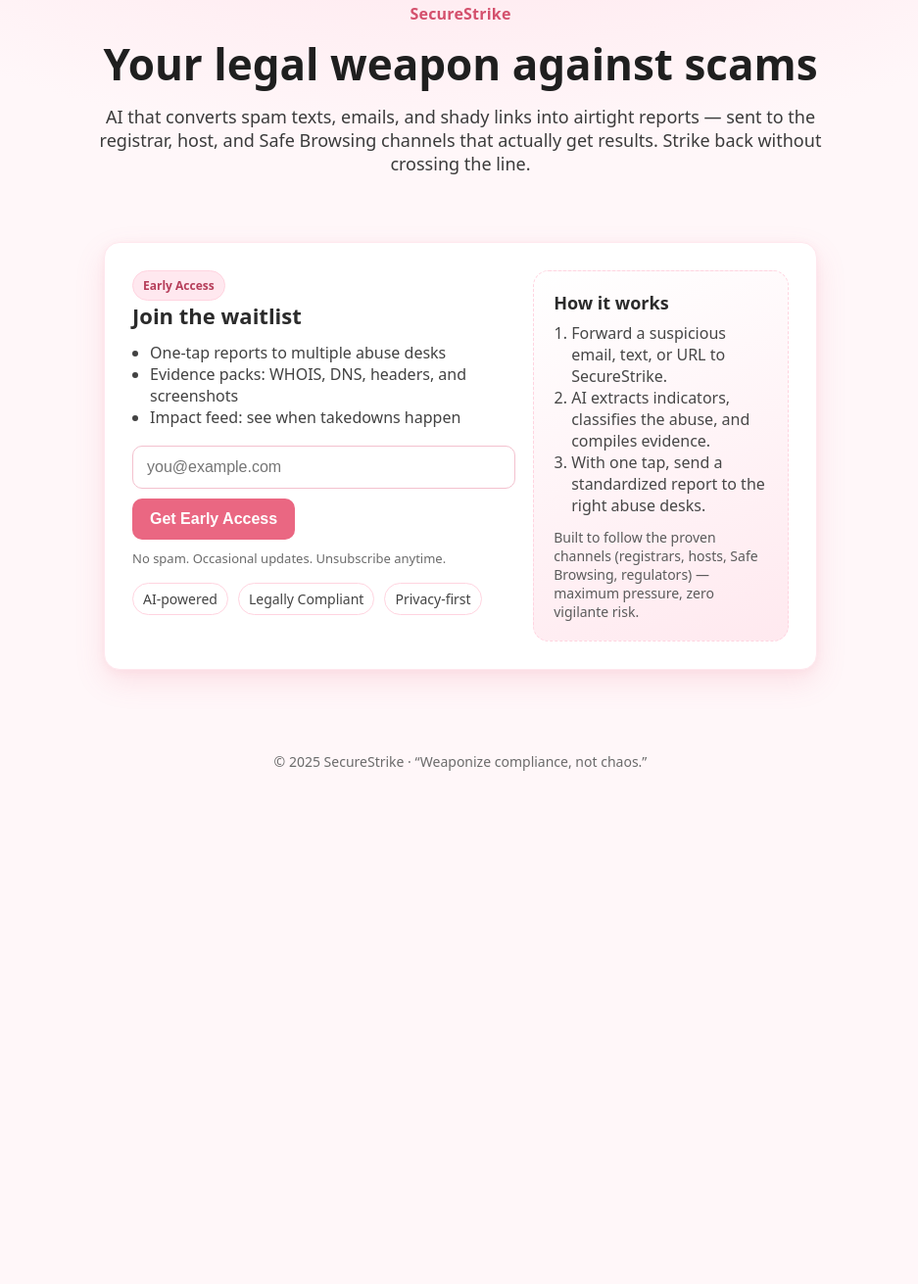
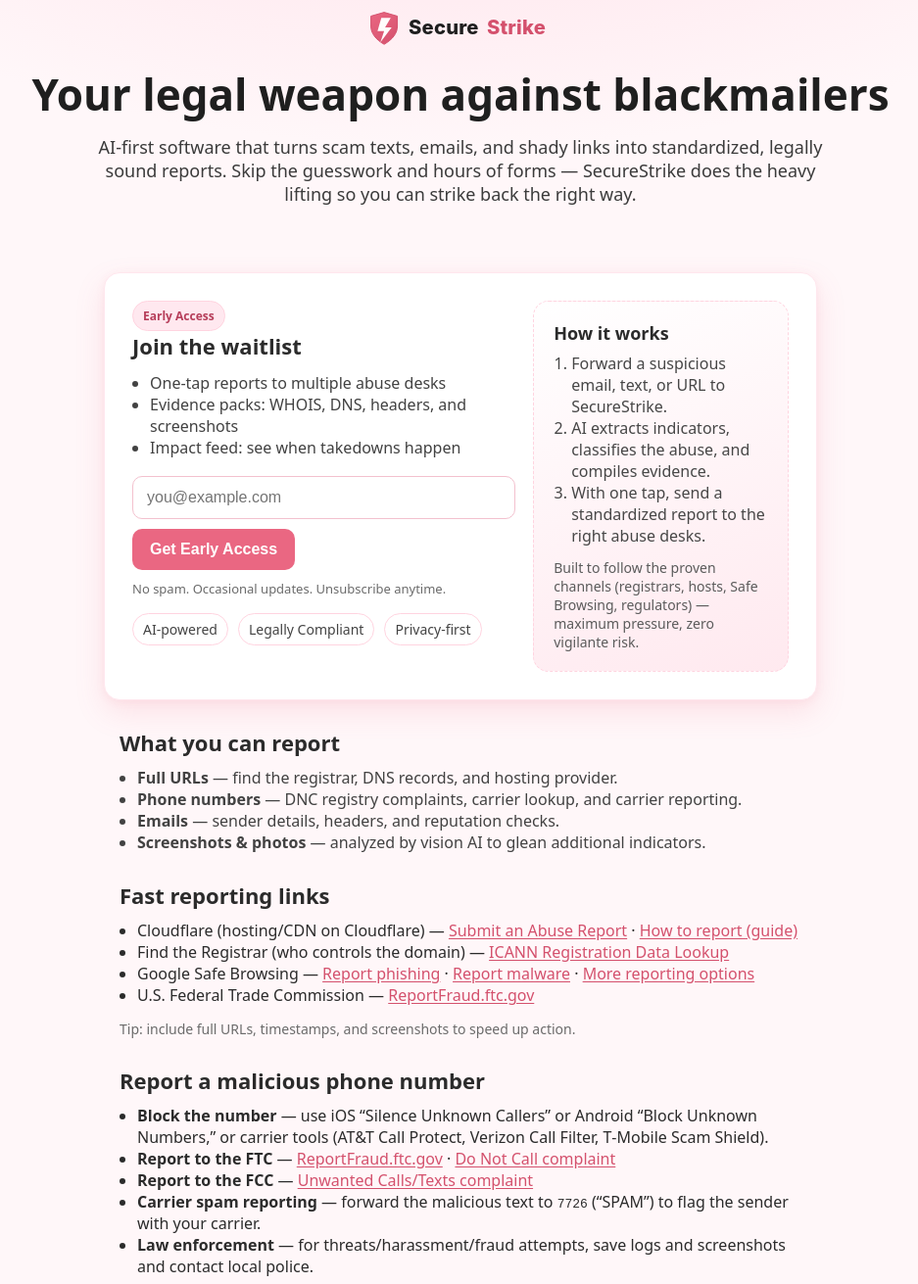
Before and after one commit to Aviation-Resources/SecureStrike, a plain HTML site: page index.html in a window 1280 px wide. Shown: the part 69-1380 px from the top of the page at 98% size, without its empty margins (170-1107 px from the left). Before the commit the page ends 884 px from the top, so only its background shows below. Drawn offline with Linux system fonts and the light colour scheme.

Commit message:
Latest copy updates with images

```diff
--- a/index.html
+++ b/index.html
@@ -71,14 +71,51 @@
     .kicker{ display:inline-block; padding:6px 10px; background:#ffe8ef; border:1px solid #ffd4e0; color:#b63e5a; border-radius:999px; font-size:12px; font-weight:700; }
     footer{ text-align:center; padding:28px 16px; color:var(--muted); font-size:14px;}
     a{ color:var(--primary-deep); text-decoration:underline; text-underline-offset:2px; }
+    .report-links {
+      font-weight: 400;
+      font-family: system-ui, -apple-system, Segoe UI, Roboto, Helvetica, Arial, sans-serif;
+    }
+    .report-links strong {
+      font-weight: 500;
+    }
+    .report-links h3 {
+      font-weight: 600;
+    }
+    /* layout helpers */
+    .section { max-width: var(--max); margin: 28px auto; padding: 0 16px; }
+    .section h2 { margin: 0 0 10px; font-size: 22px; }
+    .stack { display: grid; gap: 10px; }
+    .muted { color: var(--muted); font-size: 14px; }
+    .list-tight { margin: 8px 0 0; padding-left: 18px; }
   </style>
 </head>
 <body>
   <header>
-    <div class="brand">SecureStrike</div>
-    <h1>Your legal weapon against scams</h1>
-    <p class="lead">AI that converts spam texts, emails, and shady links into airtight reports — sent to the registrar, host, and Safe Browsing channels that actually get results. Strike back without crossing the line.</p>
-  </header>
+    <div class="brand">
+      <img src="/securestrike-logo-full.svg" alt="SecureStrike" height="48">
+    </div>
+    <h1>Your legal weapon against <span id="rotating-headline">scams</span></h1>
+    <script>
+      const words = ["scams", "fraudsters", "blackmailers", "phishers", "spammers", "thieves"];
+      const el = document.getElementById("rotating-headline");
+      let idx = 0;
+      setInterval(() => {
+        el.style.opacity = 0;
+        setTimeout(() => {
+          idx = (idx + 1) % words.length;
+          el.textContent = words[idx];
+          el.style.opacity = 1;
+        }, 350);
+      }, 2000);
+    </script>
+    <style>
+      #rotating-headline {
+        transition: opacity 0.35s cubic-bezier(.4,0,.2,1);
+        display: inline-block;
+      }
+    </style>
+    <p class="lead">AI‑first software that turns scam texts, emails, and shady links into standardized, legally sound reports. Skip the guesswork and hours of forms — SecureStrike does the heavy lifting so you can strike back the right way.</p>
+    </header>
 
   <main>
     <section class="card split">
@@ -123,6 +160,56 @@
         </p>
       </aside>
     </section>
+
+    <section class="section">
+      <h2>What you can report</h2>
+      <ul class="bullets list-tight">
+        <li><strong>Full URLs</strong> — find the registrar, DNS records, and hosting provider.</li>
+        <li><strong>Phone numbers</strong> — DNC registry complaints, carrier lookup, and carrier reporting.</li>
+        <li><strong>Emails</strong> — sender details, headers, and reputation checks.</li>
+        <li><strong>Screenshots &amp; photos</strong> — analyzed by vision AI to glean additional indicators.</li>
+      </ul>
+    </section>
+
+    <section class="section report-links" id="fast-links" aria-labelledby="report-header">
+      <h2 id="report-header">Fast reporting links</h2>
+      <ul class="list-tight">
+        <li>
+          <strong>Cloudflare (hosting/CDN on Cloudflare)</strong> —
+          <a href="https://abuse.cloudflare.com/" target="_blank" rel="noopener noreferrer">Submit an Abuse Report</a>
+          <span> · </span>
+          <a href="https://www.cloudflare.com/trust-hub/reporting-abuse/" target="_blank" rel="noopener noreferrer">How to report (guide)</a>
+        </li>
+        <li>
+          <strong>Find the Registrar (who controls the domain)</strong> —
+          <a href="https://lookup.icann.org/" target="_blank" rel="noopener noreferrer">ICANN Registration Data Lookup</a>
+        </li>
+        <li>
+          <strong>Google Safe Browsing</strong> —
+          <a href="https://safebrowsing.google.com/safebrowsing/report_phish/" target="_blank" rel="noopener noreferrer">Report phishing</a>
+          <span> · </span>
+          <a href="https://www.google.com/safebrowsing/report_badware/" target="_blank" rel="noopener noreferrer">Report malware</a>
+          <span> · </span>
+          <a href="https://developers.google.com/search/help/report-quality-issues" target="_blank" rel="noopener noreferrer">More reporting options</a>
+        </li>
+        <li>
+          <strong>U.S. Federal Trade Commission</strong> —
+          <a href="https://reportfraud.ftc.gov/" target="_blank" rel="noopener noreferrer">ReportFraud.ftc.gov</a>
+        </li>
+      </ul>
+      <p class="muted">Tip: include full URLs, timestamps, and screenshots to speed up action.</p>
+    </section>
+
+    <section class="section report-phone" id="phone-reporting" aria-labelledby="phone-header">
+      <h2 id="phone-header">Report a malicious phone number</h2>
+      <ul class="list-tight">
+        <li><strong>Block the number</strong> — use iOS “Silence Unknown Callers” or Android “Block Unknown Numbers,” or carrier tools (AT&amp;T Call Protect, Verizon Call Filter, T‑Mobile Scam Shield).</li>
+        <li><strong>Report to the FTC</strong> — <a href="https://reportfraud.ftc.gov/" target="_blank" rel="noopener noreferrer">ReportFraud.ftc.gov</a> <span> · </span> <a href="https://www.donotcall.gov/" target="_blank" rel="noopener noreferrer">Do Not Call complaint</a></li>
+        <li><strong>Report to the FCC</strong> — <a href="https://consumercomplaints.fcc.gov/hc/en-us/requests/new?ticket_form_id=39744" target="_blank" rel="noopener noreferrer">Unwanted Calls/Texts complaint</a></li>
+        <li><strong>Carrier spam reporting</strong> — forward the malicious text to <code>7726</code> (“SPAM”) to flag the sender with your carrier.</li>
+        <li><strong>Law enforcement</strong> — for threats/harassment/fraud attempts, save logs and screenshots and contact local police.</li>
+      </ul>
+    </section>
   </main>
 
   <footer>
```
Also changed, not shown: securestrike-logo-full.svg (added), securestrike-logo.svg (added).
